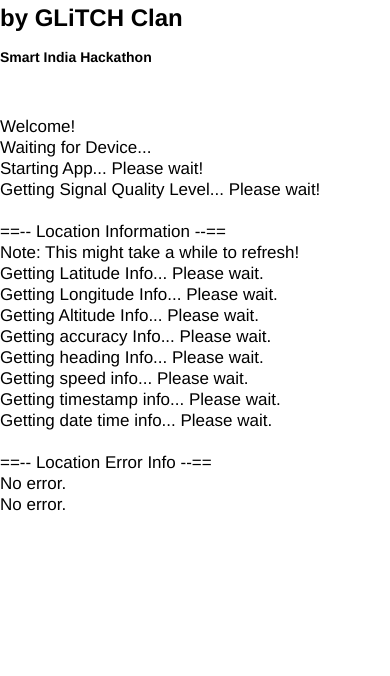
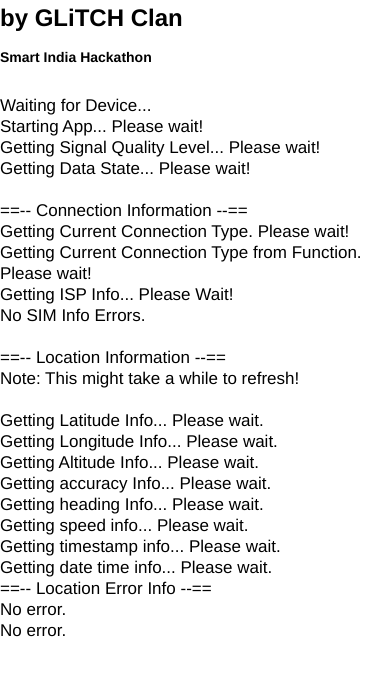
Before and after one commit to rajatchd/SIH2020_PJ234_GLiTCH-_GitRepository_COEP, a plain HTML site: page com.glitchclan.signal/www/index.html in a window 390 px wide. Shown: the part 40-716 px from the top of the page. Drawn offline with Linux system fonts and the light colour scheme; some packages are replaced by stand-ins of ours.

Commit message:
Added type of data connection info in body

```diff
--- a/com.glitchclan.signal/www/index.html
+++ b/com.glitchclan.signal/www/index.html
@@ -16,19 +16,30 @@
 </head>
 
 <body onload="onLoad()">
-    <br>
-    <label id="welcome">Welcome!</label>
-    <br>
     <label id="status">Waiting for Device...</label>
     <br>
     <label id="dBm">Starting App... Please wait!</label>
     <br>
     <label id="quality">Getting Signal Quality Level... Please wait!</label>
     <br>
+    <label id="dataState">Getting Data State... Please wait!</label>
+    <br>
+    <br>
+    <label id="info1">==-- Connection Information --==</label>
+    <br>
+    <label id="connectionType">Getting Current Connection Type. Please wait!</label>
+    <br>
+    <label id="connectionFunction">Getting Current Connection Type from Function. Please wait!</label>
+    <br>
+    <label id="ISPElement">Getting ISP Info... Please Wait!</label>
+    <br>
+    <label id="simInfoError">No SIM Info Errors.</label>
+    <br>
     <br>
     <label id="locInfo">==-- Location Information --==</label>
     <br>
     <label id="info0">Note: This might take a while to refresh!</label>
+    <br>
     <br>
     <label id="latitudeElement">Getting Latitude Info... Please wait.</label>
     <br>
@@ -38,8 +49,6 @@
     <br>
     <label id="accuracyElement">Getting accuracy Info... Please wait.</label>
     <br>
-
-
     <label id="headingElement">Getting heading Info... Please wait.</label>
     <br>
     <label id="speedElement">Getting speed info... Please wait.</label>
@@ -47,7 +56,6 @@
     <label id="timestampElement">Getting timestamp info... Please wait.</label>
     <br>
     <label id="humanTimestamp">Getting date time info... Please wait.</label>
-    <br>
     <br>
     <label id="errSecInfo">==-- Location Error Info --==</label>
     <br>
```
